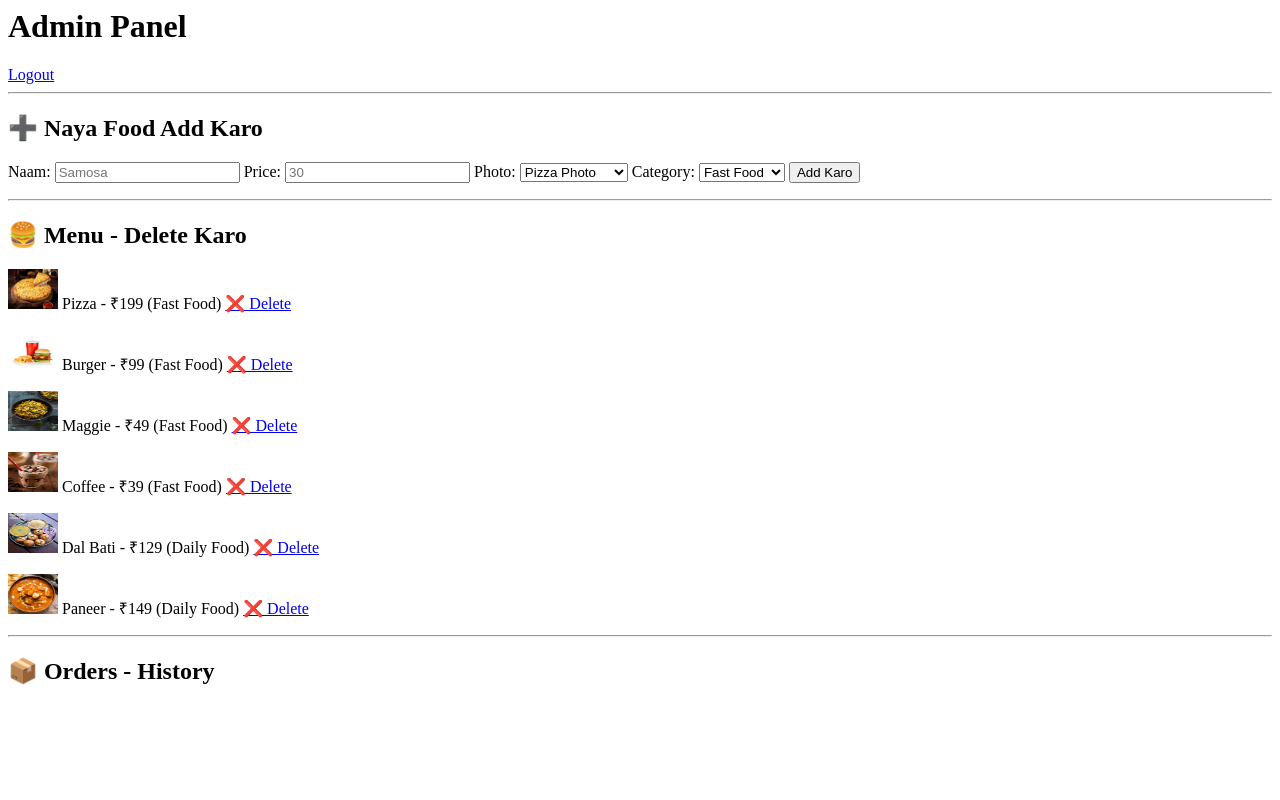
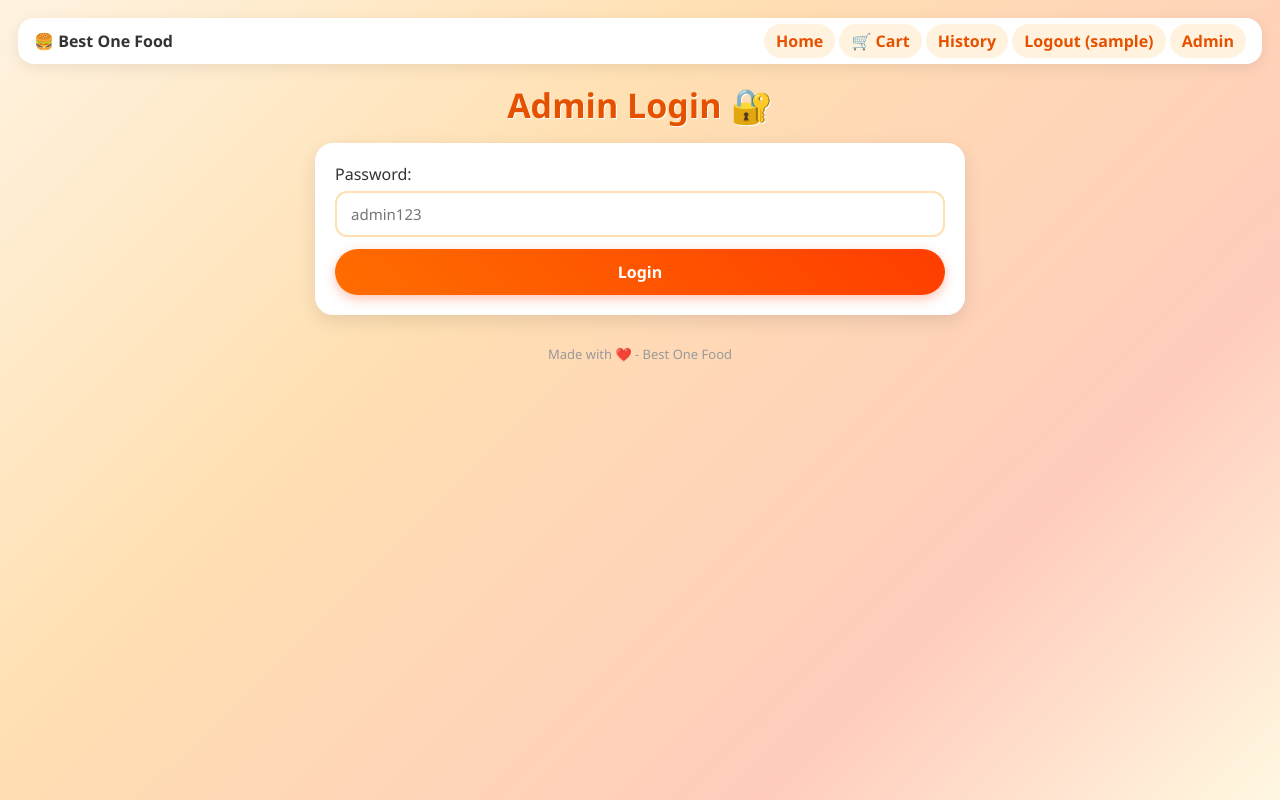
Before and after one commit to NEETESHDHAKED/Food-Order-App, a Flask app: page /admin in a window 1280 px wide. Run offline with Flask 3, Linux system fonts and the light colour scheme; the visitor is signed in with stand-in values (Sample User, id 1).

Commit message:
Update admin.html

```diff
--- a/templates/admin.html
+++ b/templates/admin.html
@@ -1,21 +1,11 @@
-<h1>Admin Panel</h1><a href="/logout">Logout</a><hr>
-<h2>➕ Naya Food Add Karo</h2>
-<form action="/admin/add" method="POST">
-Naam: <input name="name" placeholder="Samosa" required>
-Price: <input name="price" type="number" placeholder="30" required>
-Photo: <select name="photo"><option value="/static/pizza.jpg">Pizza Photo</option><option value="/static/burger.jpg">Burger Photo</option><option value="/static/maggie.jpg">Maggie Photo</option><option value="/static/coffee.jpg">Coffee Photo</option><option value="/static/dalbati.jpg">Dal Bati Photo</option><option value="/static/paneer.jpg">Paneer Photo</option></select>
-Category: <select name="category"><option>Fast Food</option><option>Daily Food</option></select>
-<button>Add Karo</button>
-</form>
-<hr>
-<h2>🍔 Menu - Delete Karo</h2>
-{% for it in items %}<p><img src="{{ it.photo }}" width="50" height="40"> {{ it.name }} - ₹{{ it.price }} ({{ it.category }}) <a href="/admin/delete_food/{{ it.id }}">❌ Delete</a></p>{% endfor %}
-<hr>
-<h2>📦 Orders - History</h2>
-{% for o in orders %}
-<div style="border:1px solid #ccc; padding:10px; margin:8px;">
-<b>{{ o['user'] }} - ₹{{ o['total'] }} - {{ o['status'] }} - UPI: {{ o['upi'] }}</b><br>
-{% for it in o['items'] %}<img src="{{ it.photo }}" width="60" height="50" style="border-radius:8px;"> {{ it.name }} {% endfor %}<br>
-<a href="/approve/{{ loop.index0 }}">✅ Approve</a> | <a href="/delete_order/{{ loop.index0 }}">❌ Delete Order</a>
+{% extends "base.html" %}
+{% block title %}Admin Login{% endblock %}
+{% block content %}
+<h1>Admin Login 🔐</h1>
+<div class="box">
+  <form method="POST">
+    Password:<br><input type="password" name="password" placeholder="admin123" required>
+    <button style="width:100%;">Login</button>
+  </form>
 </div>
-{% endfor %}
+{% endblock %}
```
